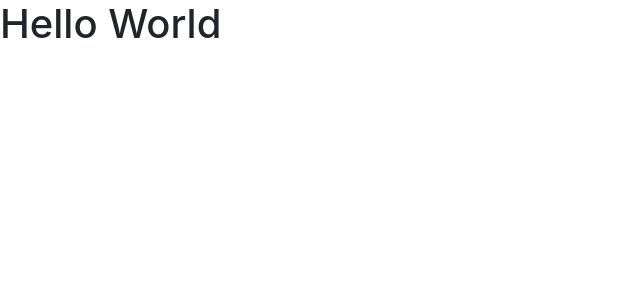
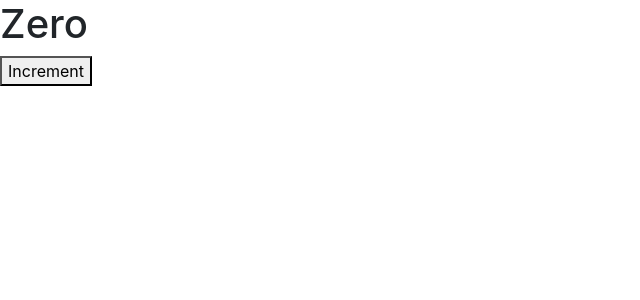
Before and after one commit to adebruyne/counter-online, a React (Create React App) app: page / in a window 1280 px wide. Shown: the top 300 px of the page, without its empty margins (0-640 px from the left). Built offline with nearby package versions, Linux system fonts and the light colour scheme.

Commit message:
add formatc quit q :wq git add src/components/counter.jsx

```diff
--- a/src/components/counter.jsx
+++ b/src/components/counter.jsx
@@ -1,10 +1,25 @@
-import React, { Component } from 'react';
+import React, { Component } from "react";
 
 class Counter extends Component {
+    state = {
+        count: 0
+    };
 
-    render() {
-        return <h1>Hello World</h1>;
-    }
+  render() {
+    return (
+      <React.Fragment>
+        <span>{this.formatCount()}</span>
+        <button>Increment</button>
+      </React.Fragment>
+    );
+  }
+
+  formatCount() {
+      const {count} = this.state;
+      return count === 0 ? <h1>Zero</h1> : count;
+  }
+
+
 }
 
 export default Counter;
```
